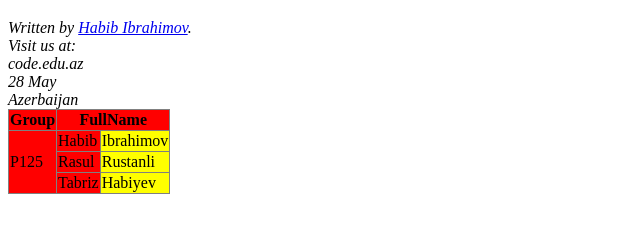
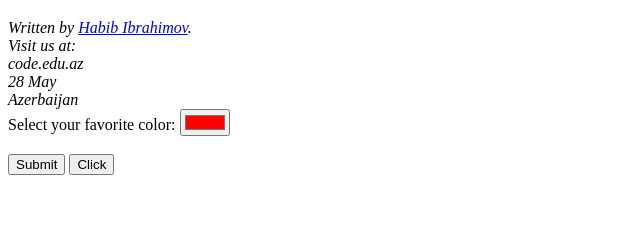
Before and after one commit to HabibIbrahimov/First-HTML, a plain HTML site: page index.html in a window 1280 px wide. Shown: the part 61-294 px from the top of the page, without its empty margins (0-640 px from the left). Drawn offline with Linux system fonts and the light colour scheme.

Commit message:
feat:added input type color

```diff
--- a/index.html
+++ b/index.html
@@ -49,8 +49,8 @@
     Azerbaijan
     </address>
 
-    <table border="1" style="border-collapse:collapse;">
-        <colgroup>
+    <!-- <table border="1" style="border-collapse:collapse;">  -->
+        <!-- <colgroup>
             <col span="2" style="background-color:red">
             <col style="background-color:yellow">
           </colgroup>
@@ -78,8 +78,8 @@
                 <td>Tabriz</td>
                 <td>Habiyev</td>
             </tr>
-        </tbody>
-    </table>
+        </tbody> -->
+    <!-- </table> -->
     <!-- <ol start="2">
         <li>Habib</li>
         <li>Rasul</li>
@@ -97,8 +97,8 @@
     <!-- <hr>
     <input type="button"value="click"> -->
 
-    <!-- <form action="" method="get" >
-         <label for="">Name</label><br>
+    <form action="" method="get" >
+         <!-- <label for="">Name</label><br>
          <input id="name"type="text" placeholder="enter name"><br><br>
          <label for="email">Email</label><br>
          <input id="email"type="email" placeholder="enter email"><br><br>
@@ -147,14 +147,19 @@
           <br><br>
 
           <input type="date">
-          <input type="textarea">
+          <input type="textarea">   -->
 
 
-        <input type="submit" value="Click"> -->
+          <label for="favcolor">Select your favorite color:</label>
+          <input type="color" id="favcolor" name="favcolor" value="#ff0000"><br><br>
+          <input type="submit">
+
+
+        <input type="submit" value="Click">
 
 
 
-    <!-- </form> -->
+    </form>
 
 </body>
 </html>
```
